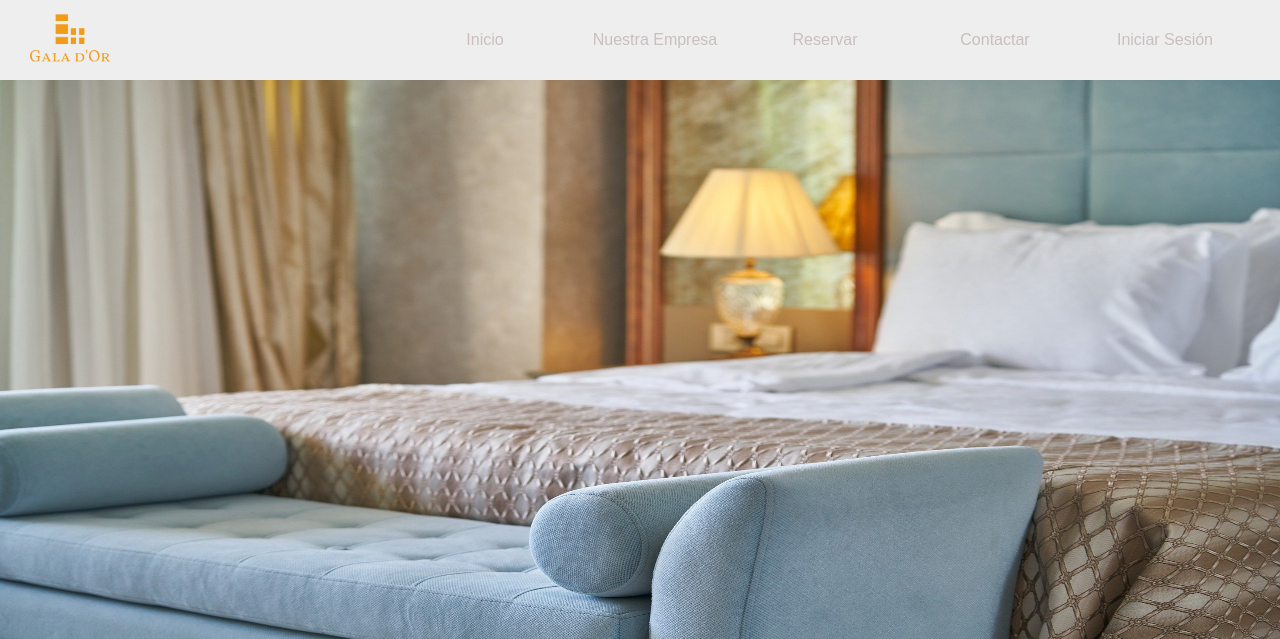
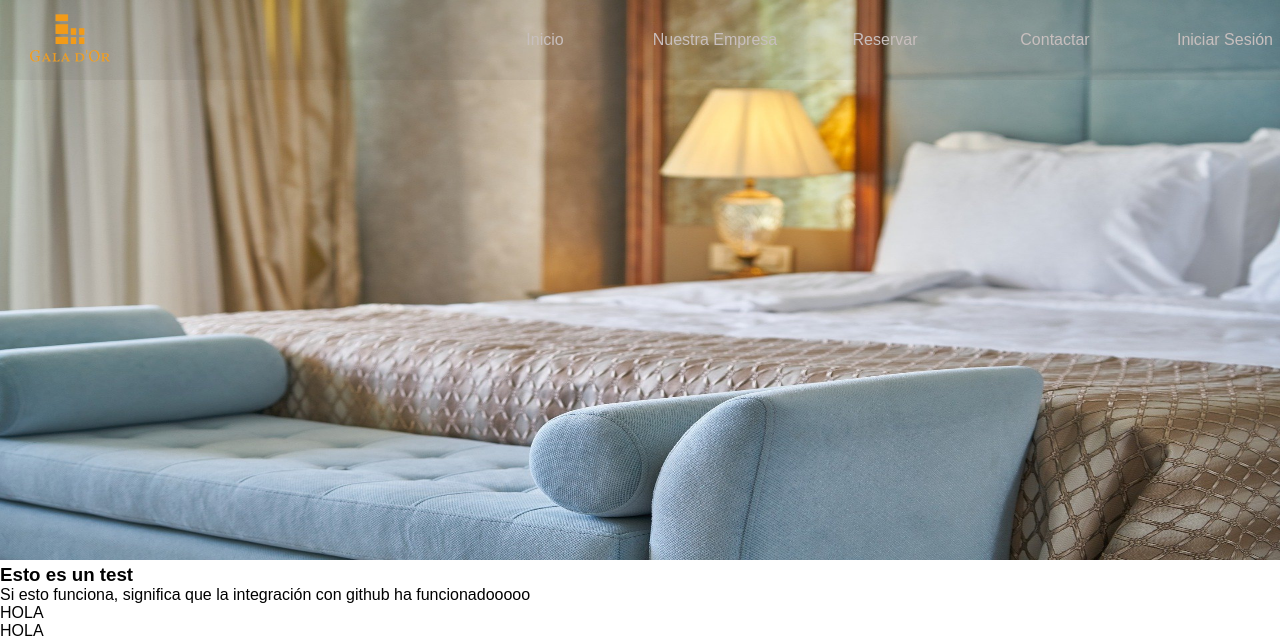
Before and after one commit to Arkadexus/webproygala, a PHP site: page / in a window 1280 px wide. Shown: the top 639 px of the page. Run offline with PHP 8.4, Linux system fonts and the light colour scheme.

Commit message:
Cabecera casi definitiva

```diff
--- a/style/style.css
+++ b/style/style.css
@@ -8,14 +8,16 @@ body{
 }
 /*Cabecera*/
 header{
+    position: fixed;
     margin: auto;
     display: flex;
-    position: sticky;
     justify-content: space-between;
     align-items: center;
     padding: 0 30px;
     background-color:#49494918;
     min-height: 10vh;
+    z-index: 2;
+    width: 100%;
 }
 header img{
     width:10vh;
```
